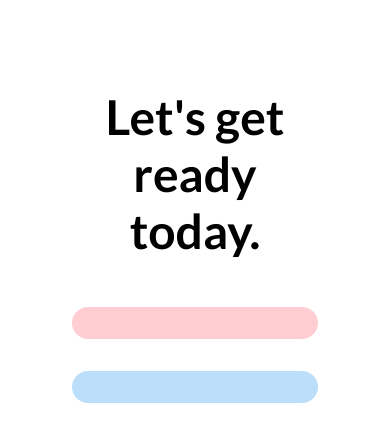
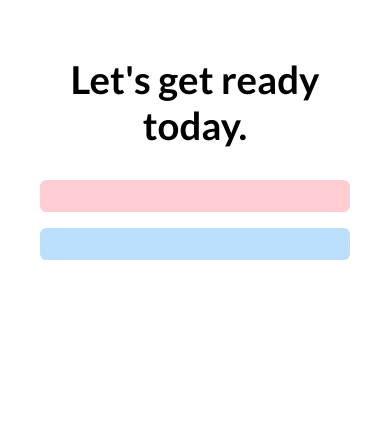
Before and after one commit to rcv-legado/countdown, a website built with webpack: page index.html in a window 390 px wide. Built offline with nearby package versions, Linux system fonts and the light colour scheme; what jQuery would draw is missing.

Commit message:
Basic responsiveness

```diff
--- a/index.html
+++ b/index.html
@@ -3,18 +3,33 @@
         <title>Countdown to the next elections</title>
         <link href="https://fonts.googleapis.com/css?family=Lato:300,400,400i,700,700i" rel="stylesheet">
         <style>
+         html {
+             font-size: 2.5rem;
+         }
+
+         @media screen and (max-width: 600px) {
+             html {
+                 font-size: 1.5rem;
+             }
+         }
+
+         @media screen and (max-width: 800px) {
+             html {
+                 font-size: 2rem;
+             }
+         }
+
          body {
              font-family: 'Lato', sans-serif;
-             font-size: 3rem;
              font-weight: 300;
-             padding: 2rem;
+             padding: 0.5rem;
          }
 
          .box {
              text-align: center;
-             padding: 1rem;
-             border-radius: 1rem;
-             margin: 2rem;
+             padding: 0.5rem;
+             border-radius: 0.2rem;
+             margin: 0.5rem;
          }
 
          #hs {
@@ -27,21 +42,25 @@
              color: #1565C0;
          }
          .what {
+             font-weight: 700;
+         }
+         .when {
              font-weight: 400;
          }
 
          .callout {
              font-weight: 700;
+             font-size: 1.2rem;
              text-align: center;
          }
 
          .days-months {
-             margin: 1rem;
-             font-size: 2rem;
+             margin: 0.5rem;
+             font-size: 0.75rem;
          }
 
          a {
-             font-size: 1.5rem;
+             font-size: 0.5rem;
              color: gray;
          }
 
```
